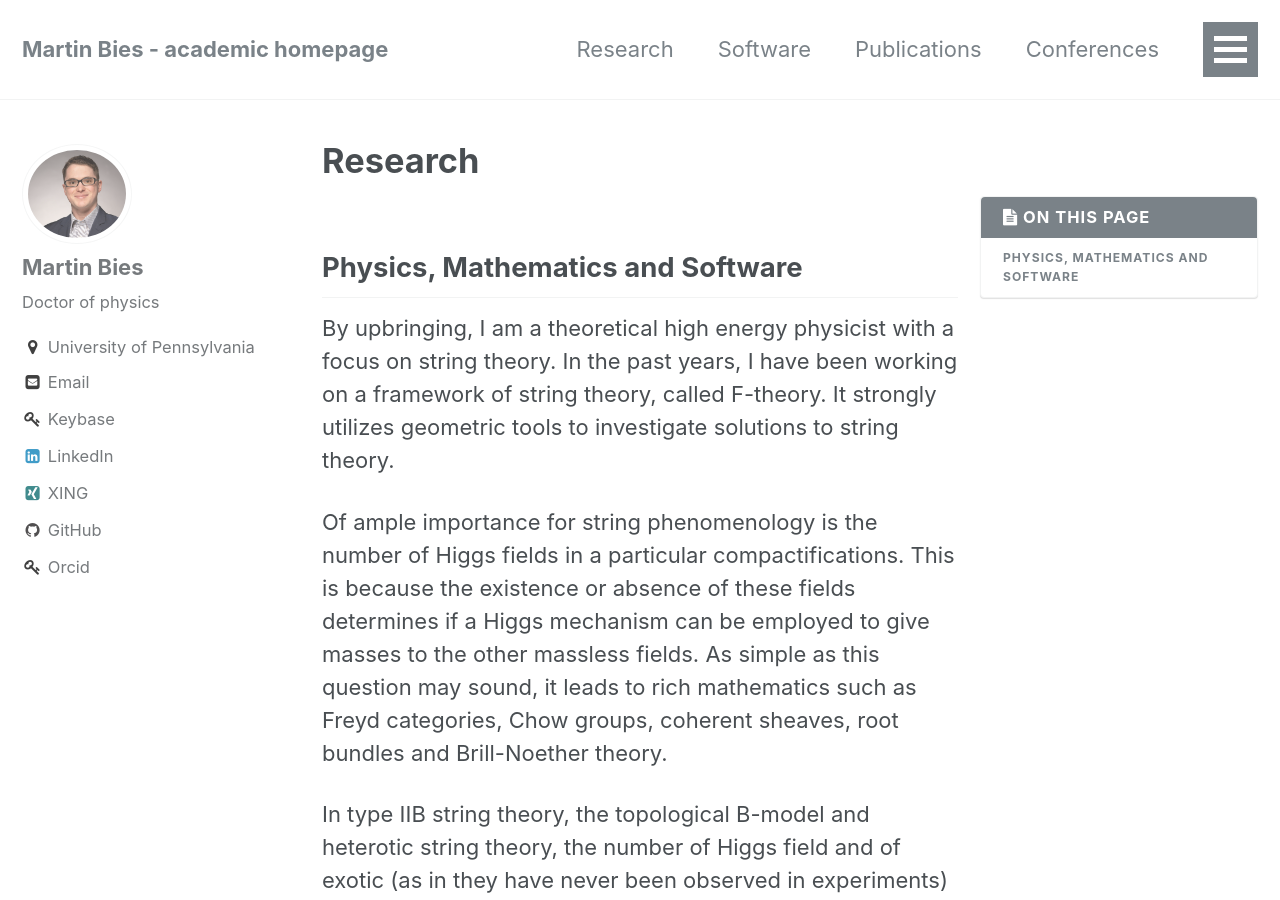
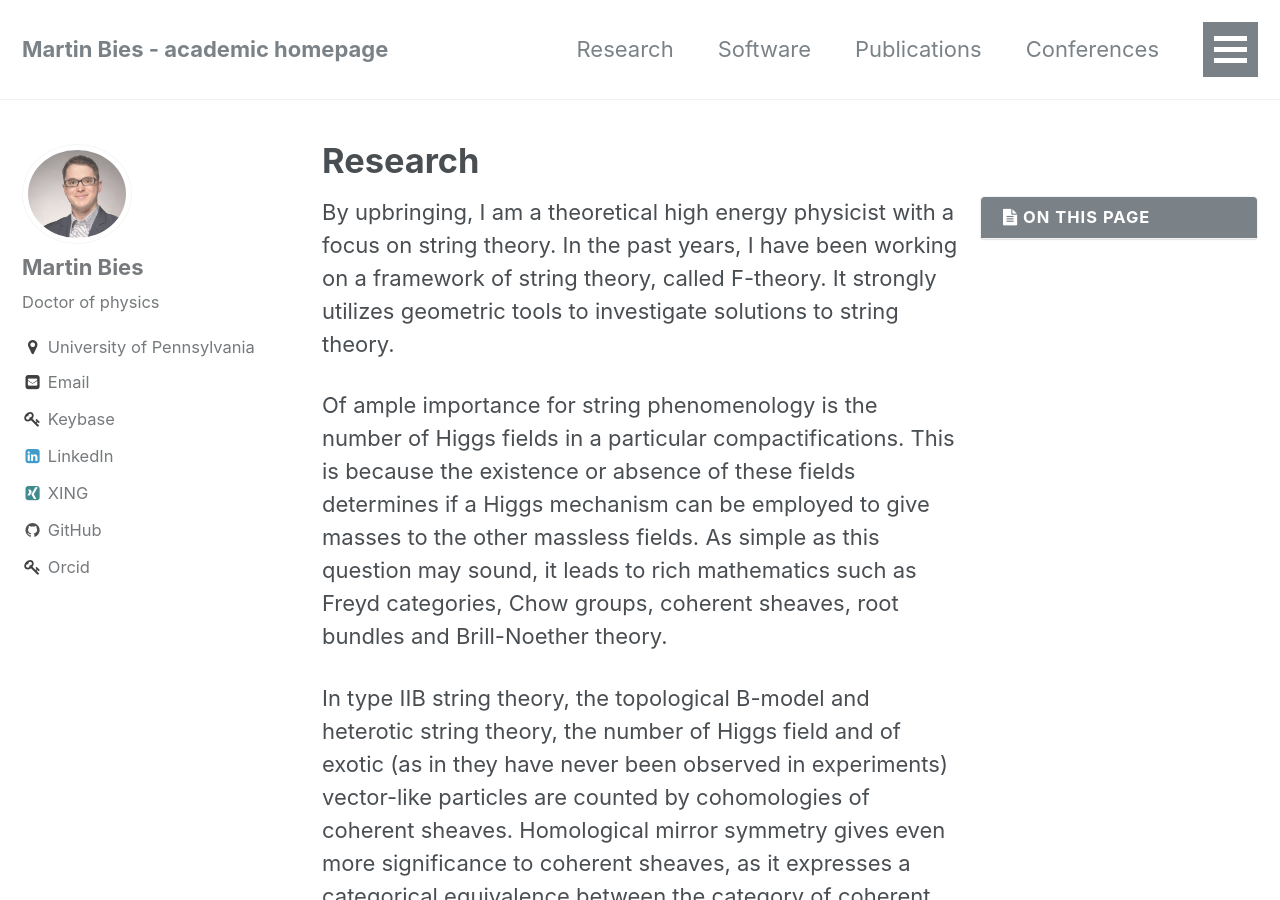
Before and after one commit to MartinBies/MartinBies.github.io, a Jekyll site: the page built from _pages/research.md, in a window 1280 px wide and 900 px high. Built offline with Jekyll 4.4.1, drawn with Linux system fonts in a browser that asks for light colours.

Commit message:
Update research page

```diff
--- a/_pages/research.md
+++ b/_pages/research.md
@@ -5,8 +5,6 @@ permalink: /research/
 ---
 
 {% include toc %}
-
-## Physics, Mathematics and Software
 
 By upbringing, I am a theoretical high energy physicist with a focus on string theory. In the past years, I have been working on a framework of string theory, called F-theory. It strongly utilizes geometric tools to investigate solutions to string theory.
 
```
